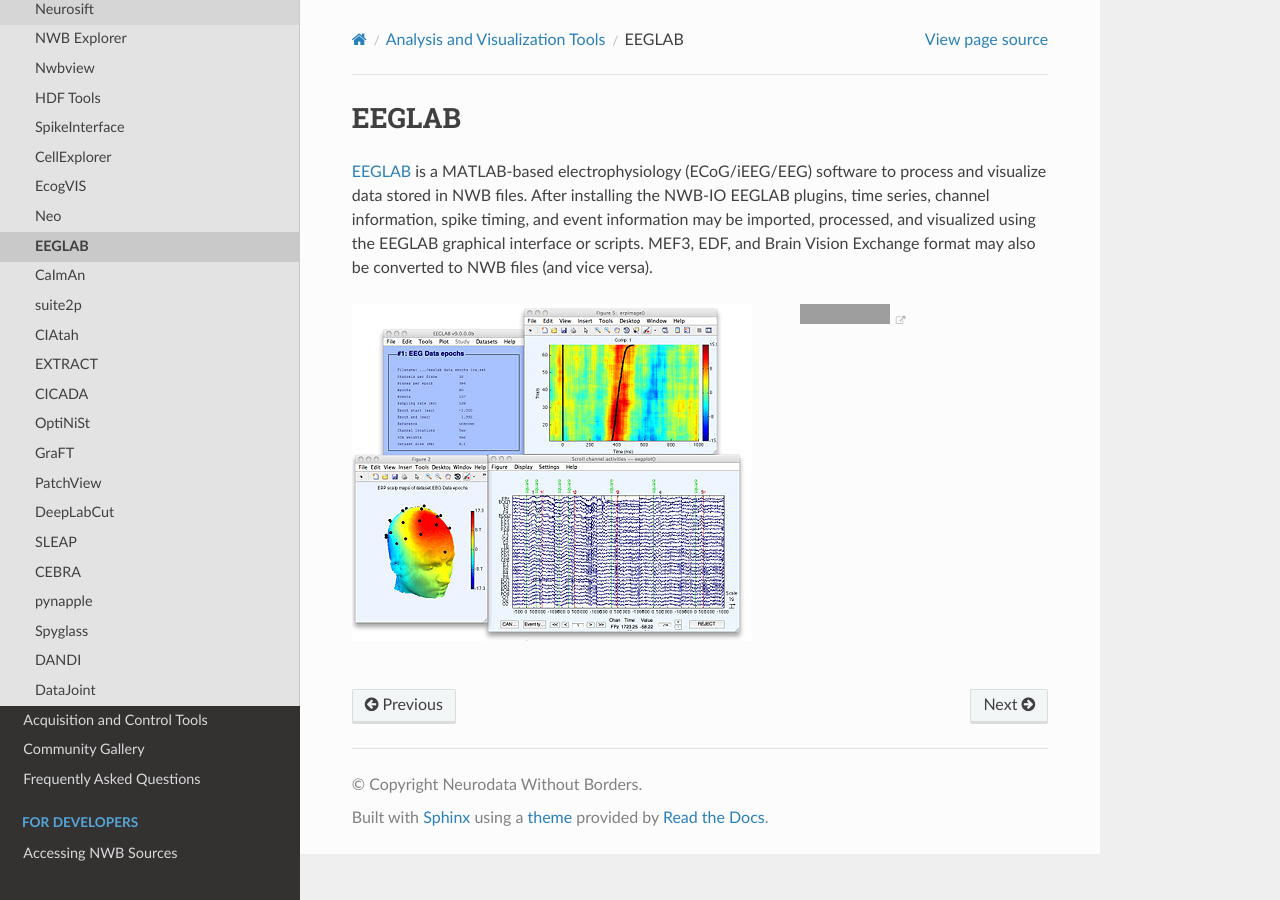
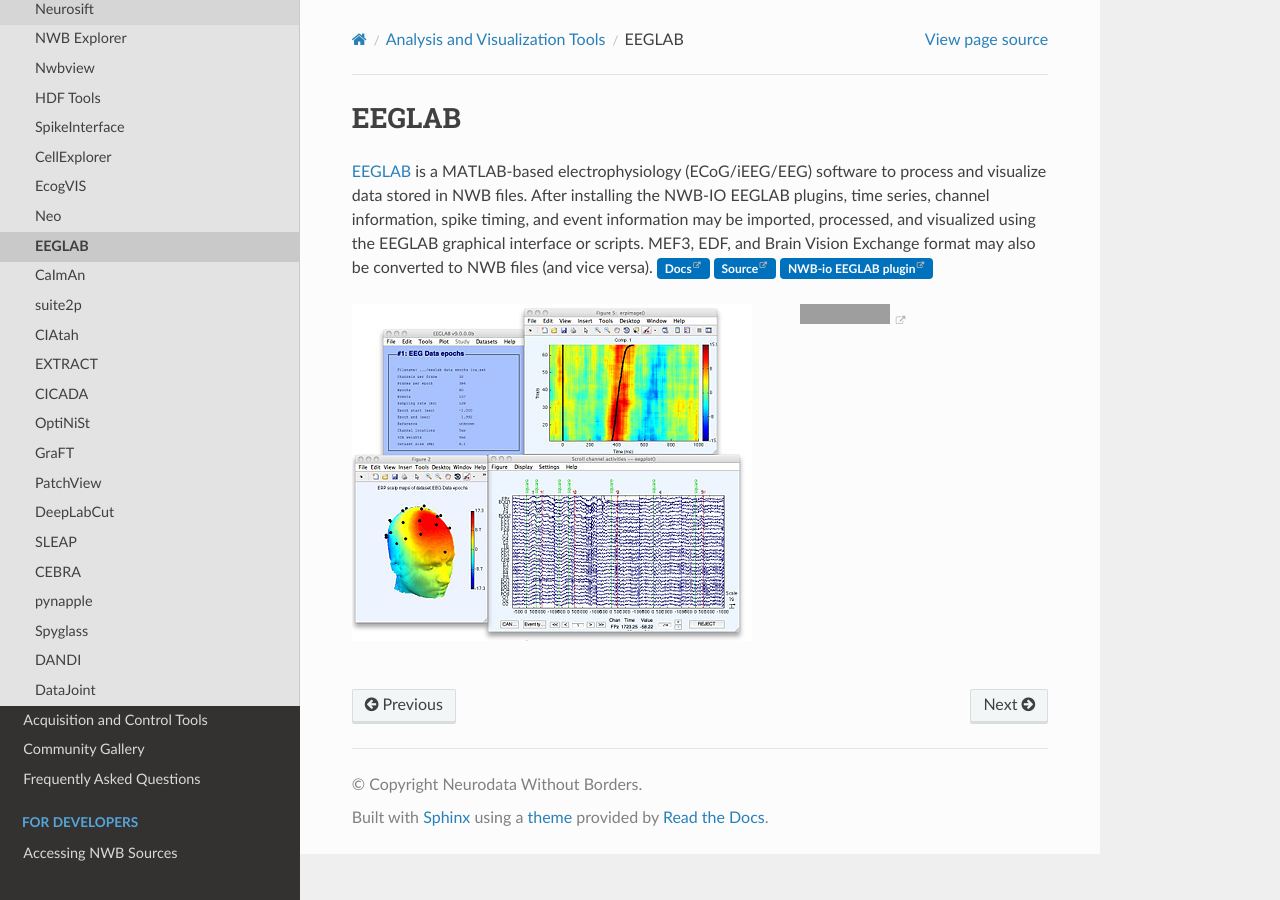
Before and after one commit to NeurodataWithoutBorders/nwb-overview, a Sphinx documentation site: the page built from docs/source/tools/eeglab/eeglab.rst, in a window 1280 px wide. Built offline with Sphinx 7.4.7 and the Read the Docs theme 2.0.0, drawn with Linux system fonts in a browser that asks for light colours; pages that are not in the unit, such as notebooks, are missing from menus; grey boxes are pictures that could not be loaded.

Commit message:
Add badges with links to source, docs, and the NWB plugin

```diff
--- a/docs/source/tools/eeglab/eeglab.rst
+++ b/docs/source/tools/eeglab/eeglab.rst
@@ -5,7 +5,7 @@
 
 .. short_description_start
 
-:ref:`analysistools-eeglab` is a MATLAB-based electrophysiology (ECoG/iEEG/EEG) software to process and visualize data stored in NWB files. After installing the NWB-IO EEGLAB plugins, time series, channel information, spike timing, and event information may be imported, processed, and visualized using the EEGLAB graphical interface or scripts. MEF3, EDF, and Brain Vision Exchange format may also be converted to NWB files (and vice versa).
+:ref:`analysistools-eeglab` is a MATLAB-based electrophysiology (ECoG/iEEG/EEG) software to process and visualize data stored in NWB files. After installing the NWB-IO EEGLAB plugins, time series, channel information, spike timing, and event information may be imported, processed, and visualized using the EEGLAB graphical interface or scripts. MEF3, EDF, and Brain Vision Exchange format may also be converted to NWB files (and vice versa). :bdg-link-primary:`Docs <https://eeglab.org/>`  :bdg-link-primary:`Source <https://github.com/sccn/EEGLAB>` :bdg-link-primary:`NWB-io EEGLAB plugin  <https://github.com/sccn/nwbio>`
 
 .. image:: https://img.shields.io/github/stars/sccn/eeglab?style=social
     :alt: GitHub Repo stars for EEGLAB
```
